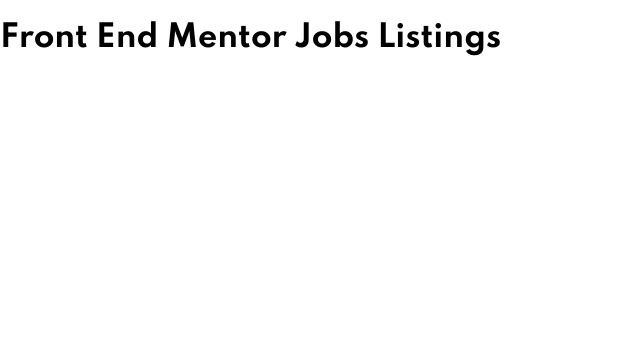
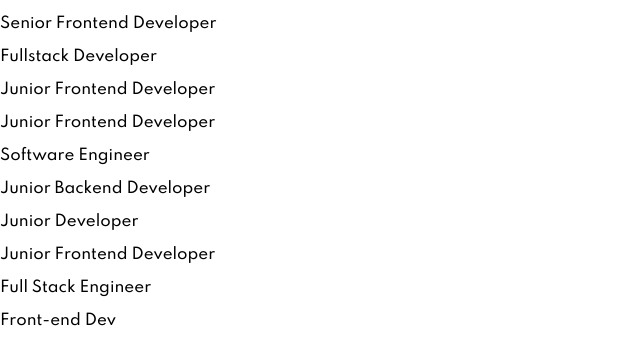
Before and after one commit to simoneclr/fm-jobs-listings, a React (Create React App) app: page / in a window 1280 px wide. Shown: the top 364 px of the page, without its empty margins (0-640 px from the left). Built offline with nearby package versions, Linux system fonts and the light colour scheme.

Commit message:
Add basic logic to display list of jobs

```diff
--- a/src/App.js
+++ b/src/App.js
@@ -1,7 +1,9 @@
 import React from "react"
 
+import JobListings from "./components/JobListings"
+
 function App() {
-	return <h1>Front End Mentor Jobs Listings</h1>
+	return <JobListings/>
 }
 
 export default App
--- /dev/null
+++ b/src/components/JobListings.js
@@ -0,0 +1,10 @@
+import React from "react";
+
+import JobListingsList from "./JobsListingsList";
+
+// Main component of the app
+function JobListings() {
+	return <JobListingsList/>
+}
+
+export default JobListings
--- /dev/null
+++ b/src/components/JobsListingsList.js
@@ -0,0 +1,20 @@
+import React, { useEffect, useState } from "react";
+
+import getData from "../services/getData";
+
+// Component that displays the list of available jobs
+function JobListingsList() {
+	// State variable containing all jobs listings
+	const [jobs, setJobs] = useState([])
+
+	// When the component mounts, get the jobs data
+	useEffect(() => {
+		getData().then(data => {
+			setJobs(data)
+		})
+	}, [])
+
+	return jobs.map(j => <p key={j.id}>{j.position}</p>)
+}
+
+export default JobListingsList
--- /dev/null
+++ b/src/services/getData.js
@@ -0,0 +1,13 @@
+// Function that fetches the data from the providedjson file
+const getData = () => {
+	return fetch("./data/data.json", {
+		headers : {
+			'Content-Type': 'application/json',
+			'Accept': 'application/json'
+		}
+	}).then(response => {
+		return response.json()
+	})
+}
+
+export default getData
```
